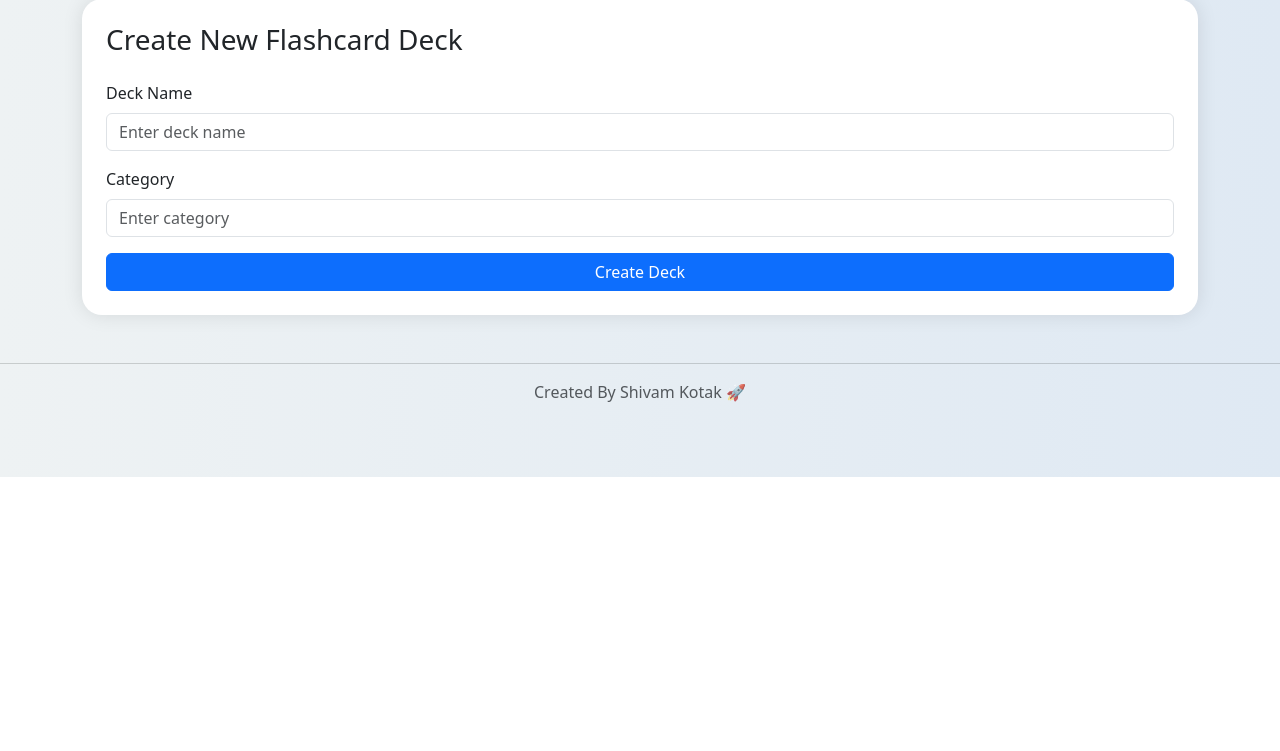
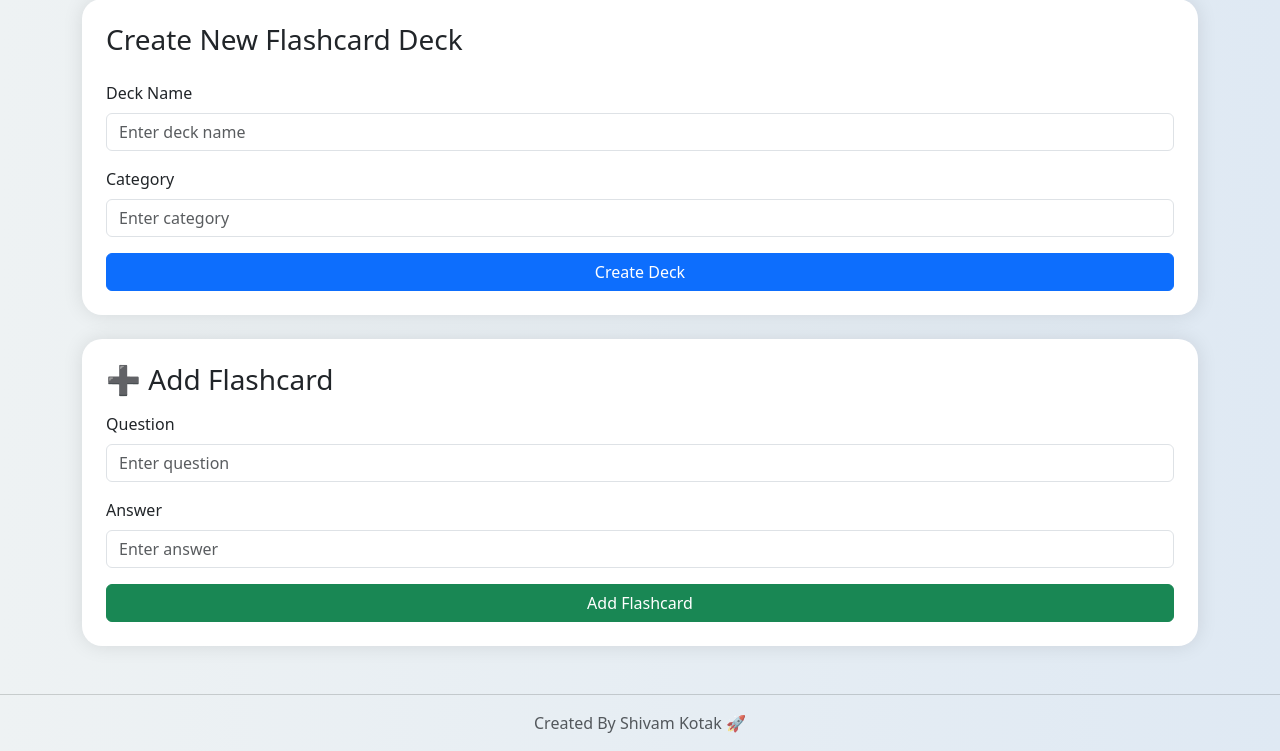
Before and after one commit to shivam1108-06/flashcard-quiz-app, a Flask app: page / in a window 1280 px wide. Shown: the part 323-1074 px from the top of the page. Before the commit the page ends 800 px from the top, so only its background shows below. Run offline with Flask 3, Linux system fonts and the light colour scheme.

Commit message:
Added flashcard question answer feature

```diff
--- a/app.py
+++ b/app.py
@@ -3,23 +3,37 @@ from flask import Flask, render_template, request
 app = Flask(__name__)
 
 decks = []
+flashcards = []
 
 @app.route("/", methods=["GET", "POST"])
 def home():
 
     if request.method == "POST":
 
-        deck_name = request.form["deck_name"]
-        category = request.form["category"]
+        if "deck_name" in request.form:
 
-        decks.append({
-            "deck_name": deck_name,
-            "category": category
-        })
+            deck_name = request.form["deck_name"]
+            category = request.form["category"]
+
+            decks.append({
+                "deck_name": deck_name,
+                "category": category
+            })
+
+        elif "question" in request.form:
+
+            question = request.form["question"]
+            answer = request.form["answer"]
+
+            flashcards.append({
+                "question": question,
+                "answer": answer
+            })
 
     return render_template(
         "index.html",
-        decks=decks
+        decks=decks,
+        flashcards=flashcards
     )
 
 if __name__ == "__main__":
--- a/templates/index.html
+++ b/templates/index.html
@@ -2,10 +2,13 @@
 <html lang="en">
 <head>
     <meta charset="UTF-8">
-    <meta name="viewport" content="width=device-width, initial-scale=1.0">
+    <meta name="viewport"
+          content="width=device-width, initial-scale=1.0">
+
     <title>Flashcard Quiz App</title>
 
-    <link href="https://cdn.jsdelivr.net/npm/bootstrap@5.3.3/dist/css/bootstrap.min.css" rel="stylesheet">
+    <link href="https://cdn.jsdelivr.net/npm/bootstrap@5.3.3/dist/css/bootstrap.min.css"
+          rel="stylesheet">
 
     <style>
 
@@ -44,8 +47,11 @@
 
         <div class="container">
 
-        <a class="navbar-brand fw-bold" href="/">
+            <a class="navbar-brand fw-bold"
+               href="/">
+
                 📚 Flashcard Quiz App
+
             </a>
 
         </div>
@@ -66,10 +72,14 @@
 
         </div>
 
+        <!-- Create Deck -->
+
         <div class="card p-4">
 
             <h3 class="mb-4">
+
                 Create New Flashcard Deck
+
             </h3>
 
             <form method="POST">
@@ -77,7 +87,9 @@
                 <div class="mb-3">
 
                     <label class="form-label">
+
                         Deck Name
+
                     </label>
 
                     <input
@@ -92,7 +104,9 @@
                 <div class="mb-3">
 
                     <label class="form-label">
+
                         Category
+
                     </label>
 
                     <input
@@ -113,12 +127,18 @@
 
             </form>
 
+        </div>
+
+        <!-- Deck List -->
+
         {% if decks %}
 
         <div class="card mt-4 p-4">
 
             <h3 class="mb-3">
+
                 📚 Flashcard Decks
+
             </h3>
 
             <ul class="list-group">
@@ -146,7 +166,104 @@
 
         {% endif %}
 
+        <!-- Add Flashcard -->
+
+        <div class="card mt-4 p-4">
+
+            <h3 class="mb-3">
+
+                ➕ Add Flashcard
+
+            </h3>
+
+            <form method="POST">
+
+                <div class="mb-3">
+
+                    <label class="form-label">
+
+                        Question
+
+                    </label>
+
+                    <input
+                        type="text"
+                        name="question"
+                        class="form-control"
+                        placeholder="Enter question"
+                        required>
+
                 </div>
+
+                <div class="mb-3">
+
+                    <label class="form-label">
+
+                        Answer
+
+                    </label>
+
+                    <input
+                        type="text"
+                        name="answer"
+                        class="form-control"
+                        placeholder="Enter answer"
+                        required>
+
+                </div>
+
+                <button
+                    class="btn btn-success w-100">
+
+                    Add Flashcard
+
+                </button>
+
+            </form>
+
+        </div>
+
+        <!-- Flashcards -->
+
+        {% if flashcards %}
+
+        <div class="card mt-4 p-4">
+
+            <h3 class="mb-3">
+
+                📖 Flashcards
+
+            </h3>
+
+            <ul class="list-group">
+
+                {% for card in flashcards %}
+
+                <li class="list-group-item">
+
+                    <b>
+                        Question:
+                    </b>
+
+                    {{ card.question }}
+
+                    <br>
+
+                    <b>
+                        Answer:
+                    </b>
+
+                    {{ card.answer }}
+
+                </li>
+
+                {% endfor %}
+
+            </ul>
+
+        </div>
+
+        {% endif %}
 
     </div>
 
@@ -155,7 +272,9 @@
         <hr>
 
         <p>
+
             Created By Shivam Kotak 🚀
+
         </p>
 
     </footer>
```
Lines whose indentation alone changed are shown as unchanged.
